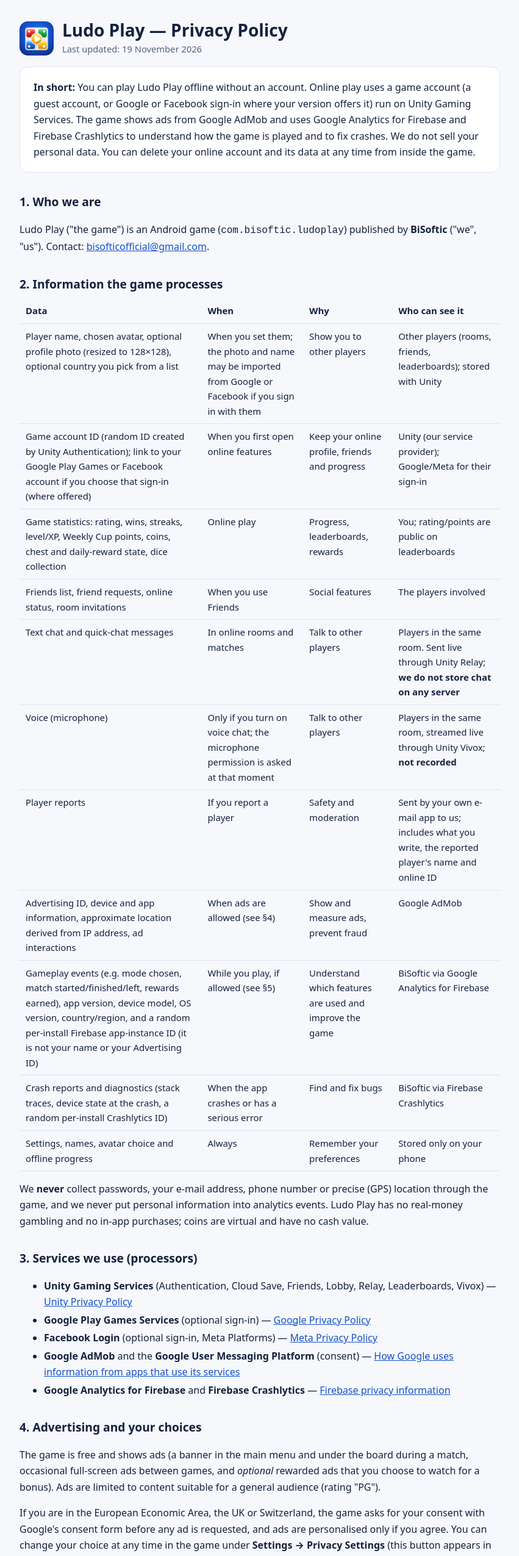
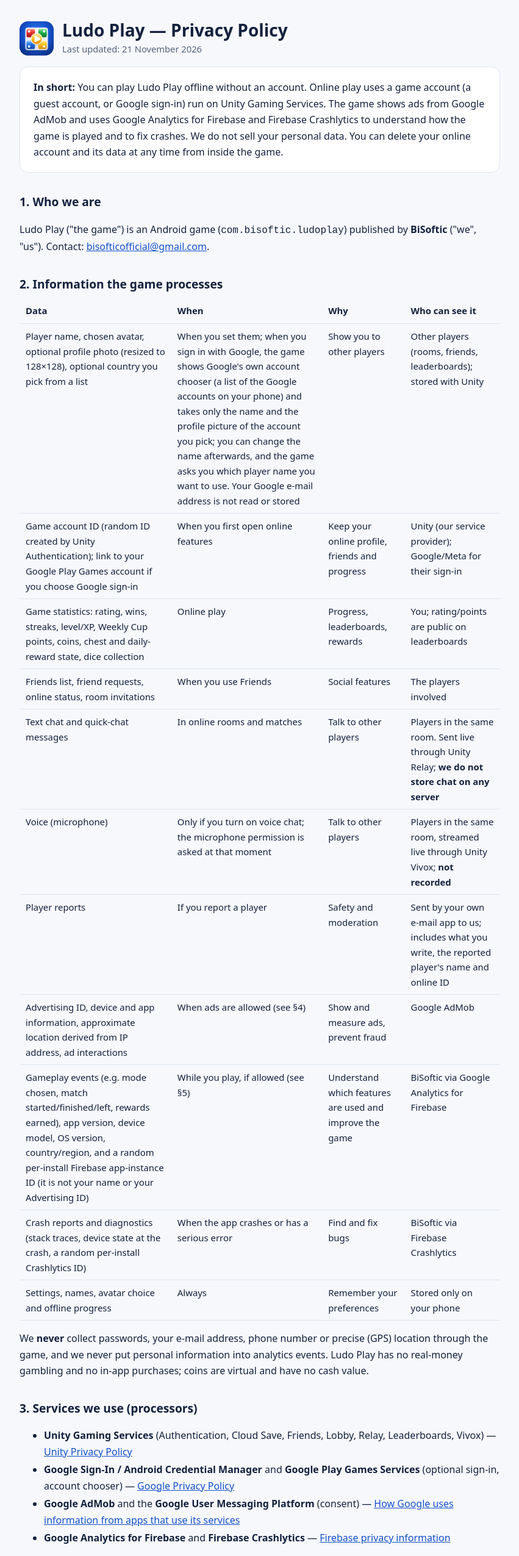
Before and after one commit to bidevzofficial/Privacy-Pages, a plain HTML site: page ludoplay/privacy.html in a window 1280 px wide. Shown: the top 2551 px of the page at 61% size, without its empty margins (214-1065 px from the left). Drawn offline with Linux system fonts and the light colour scheme.

Commit message:
Ludo Play privacy: Google account chooser, ads between games, AdMob-Firebase link; Facebook removed (not live)

```diff
--- a/ludoplay/privacy.html
+++ b/ludoplay/privacy.html
@@ -1,17 +1,17 @@
 <!doctype html><html lang="en"><head><meta charset="utf-8"><meta name="viewport" content="width=device-width,initial-scale=1">
 <title>Ludo Play Privacy Policy</title><meta name="description" content="Privacy policy for the Ludo Play Android game by BiSoftic.">
 <link rel="stylesheet" href="../assets/style.css"></head><body><main>
-<header class="brand"><img src="icon.png" alt="Ludo Play icon"><div><h1>Ludo Play — Privacy Policy</h1><span class="muted">Last updated: 19 November 2026</span></div></header>
+<header class="brand"><img src="icon.png" alt="Ludo Play icon"><div><h1>Ludo Play — Privacy Policy</h1><span class="muted">Last updated: 21 November 2026</span></div></header>
 
-<div class="card"><strong>In short:</strong> You can play Ludo Play offline without an account. Online play uses a game account (a guest account, or Google or Facebook sign-in where your version offers it) run on Unity Gaming Services. The game shows ads from Google AdMob and uses Google Analytics for Firebase and Firebase Crashlytics to understand how the game is played and to fix crashes. We do not sell your personal data. You can delete your online account and its data at any time from inside the game.</div>
+<div class="card"><strong>In short:</strong> You can play Ludo Play offline without an account. Online play uses a game account (a guest account, or Google sign-in) run on Unity Gaming Services. The game shows ads from Google AdMob and uses Google Analytics for Firebase and Firebase Crashlytics to understand how the game is played and to fix crashes. We do not sell your personal data. You can delete your online account and its data at any time from inside the game.</div>
 
 <h2>1. Who we are</h2>
 <p>Ludo Play ("the game") is an Android game (<code>com.bisoftic.ludoplay</code>) published by <strong>BiSoftic</strong> ("we", "us"). Contact: <a href="mailto:bisofticofficial@gmail.com">bisofticofficial@gmail.com</a>.</p>
 
 <h2>2. Information the game processes</h2>
 <table><thead><tr><th>Data</th><th>When</th><th>Why</th><th>Who can see it</th></tr></thead><tbody>
-<tr><td>Player name, chosen avatar, optional profile photo (resized to 128×128), optional country you pick from a list</td><td>When you set them; the photo and name may be imported from Google or Facebook if you sign in with them</td><td>Show you to other players</td><td>Other players (rooms, friends, leaderboards); stored with Unity</td></tr>
-<tr><td>Game account ID (random ID created by Unity Authentication); link to your Google Play Games or Facebook account if you choose that sign-in (where offered)</td><td>When you first open online features</td><td>Keep your online profile, friends and progress</td><td>Unity (our service provider); Google/Meta for their sign-in</td></tr>
+<tr><td>Player name, chosen avatar, optional profile photo (resized to 128×128), optional country you pick from a list</td><td>When you set them; when you sign in with Google, the game shows Google's own account chooser (a list of the Google accounts on your phone) and takes only the name and the profile picture of the account you pick; you can change the name afterwards, and the game asks you which player name you want to use. Your Google e-mail address is not read or stored</td><td>Show you to other players</td><td>Other players (rooms, friends, leaderboards); stored with Unity</td></tr>
+<tr><td>Game account ID (random ID created by Unity Authentication); link to your Google Play Games account if you choose Google sign-in</td><td>When you first open online features</td><td>Keep your online profile, friends and progress</td><td>Unity (our service provider); Google/Meta for their sign-in</td></tr>
 <tr><td>Game statistics: rating, wins, streaks, level/XP, Weekly Cup points, coins, chest and daily-reward state, dice collection</td><td>Online play</td><td>Progress, leaderboards, rewards</td><td>You; rating/points are public on leaderboards</td></tr>
 <tr><td>Friends list, friend requests, online status, room invitations</td><td>When you use Friends</td><td>Social features</td><td>The players involved</td></tr>
 <tr><td>Text chat and quick-chat messages</td><td>In online rooms and matches</td><td>Talk to other players</td><td>Players in the same room. Sent live through Unity Relay; <strong>we do not store chat on any server</strong></td></tr>
@@ -27,18 +27,17 @@
 <h2>3. Services we use (processors)</h2>
 <ul>
 <li><strong>Unity Gaming Services</strong> (Authentication, Cloud Save, Friends, Lobby, Relay, Leaderboards, Vivox) — <a href="https://unity.com/legal/privacy-policy">Unity Privacy Policy</a></li>
-<li><strong>Google Play Games Services</strong> (optional sign-in) — <a href="https://policies.google.com/privacy">Google Privacy Policy</a></li>
-<li><strong>Facebook Login</strong> (optional sign-in, Meta Platforms) — <a href="https://www.facebook.com/privacy/policy/">Meta Privacy Policy</a></li>
+<li><strong>Google Sign-In / Android Credential Manager</strong> and <strong>Google Play Games Services</strong> (optional sign-in, account chooser) — <a href="https://policies.google.com/privacy">Google Privacy Policy</a></li>
 <li><strong>Google AdMob</strong> and the <strong>Google User Messaging Platform</strong> (consent) — <a href="https://policies.google.com/technologies/partner-sites">How Google uses information from apps that use its services</a></li>
 <li><strong>Google Analytics for Firebase</strong> and <strong>Firebase Crashlytics</strong> — <a href="https://firebase.google.com/support/privacy">Firebase privacy information</a></li>
 </ul>
 
 <h2>4. Advertising and your choices</h2>
-<p>The game is free and shows ads (a banner in the main menu and under the board during a match, occasional full-screen ads between games, and <em>optional</em> rewarded ads that you choose to watch for a bonus). Ads are limited to content suitable for a general audience (rating "PG").</p>
+<p>The game is free and shows ads (a banner in the main menu and under the board during a match, full-screen ads between games (after a finished match, never during one), and <em>optional</em> rewarded ads that you choose to watch for a bonus). Ads are limited to content suitable for a general audience (rating "PG").</p>
 <p>If you are in the European Economic Area, the UK or Switzerland, the game asks for your consent with Google's consent form before any ad is requested, and ads are personalised only if you agree. You can change your choice at any time in the game under <strong>Settings → Privacy Settings</strong> (this button appears in the regions where consent is required). Everywhere, you can reset or delete your Advertising ID in your Android settings (<em>Settings → Privacy → Ads</em>).</p>
 
 <h2>5. Analytics</h2>
-<p>Analytics follow the same consent answer as ads: where consent is required and you decline, no analytics events are sent. Events describe gameplay only (for example "a classic match with 4 players was completed in 7 minutes"); they contain no name, chat, e-mail or other personal content. Ad-personalisation signals are not shared with Google Analytics where consent is required.</p>
+<p>Our AdMob account is linked to Google Analytics for Firebase, so Google Analytics also receives ad measurements (such as ad impressions and estimated ad revenue) for ads shown in the game. Analytics follow the same consent answer as ads: where consent is required and you decline, no analytics events are sent. Events describe gameplay only (for example "a classic match with 4 players was completed in 7 minutes"); they contain no name, chat, e-mail or other personal content. Ad-personalisation signals are not shared with Google Analytics where consent is required.</p>
 
 <h2>6. Children</h2>
 <p>Ludo Play is intended for players aged <strong>13 and over</strong> and is not directed to children. Online features such as chat and voice are not designed for children. If you believe a child under 13 has given us personal data, contact us and we will delete it.</p>
```
Also changed, not shown: ludoplay/delete-account.html (+2 -4 lines).
